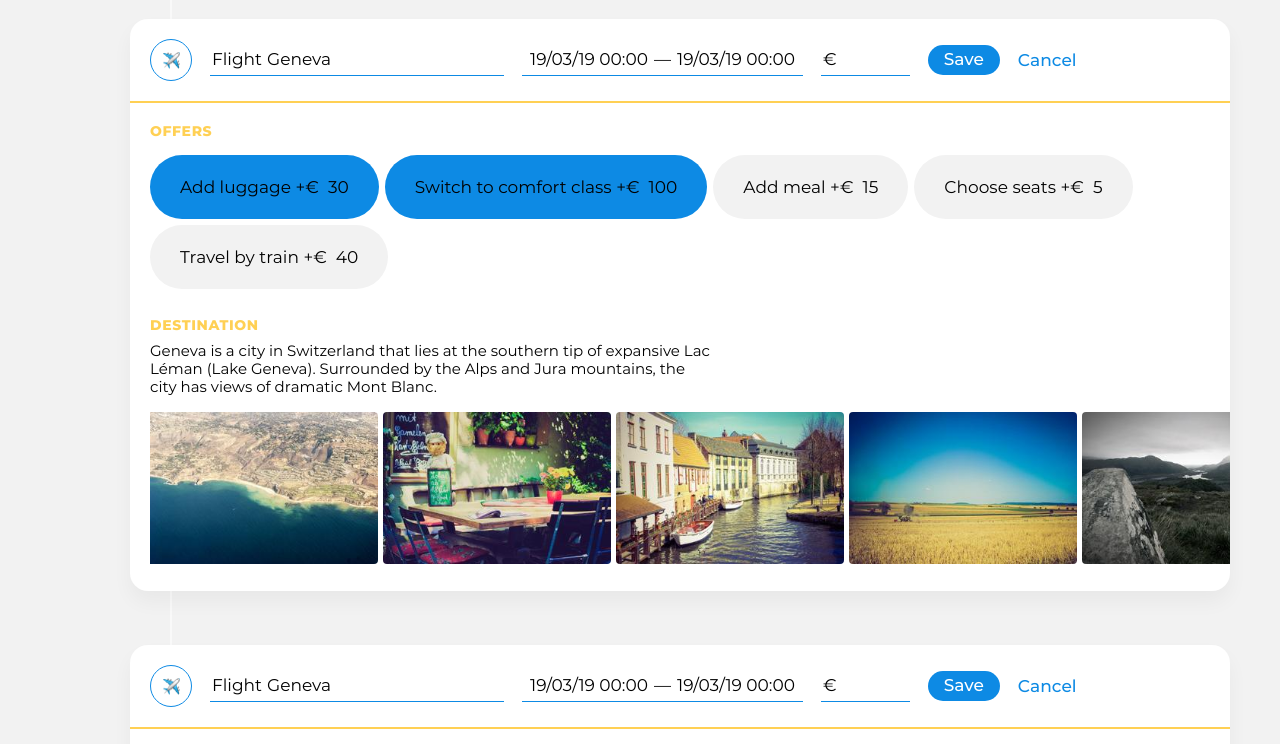
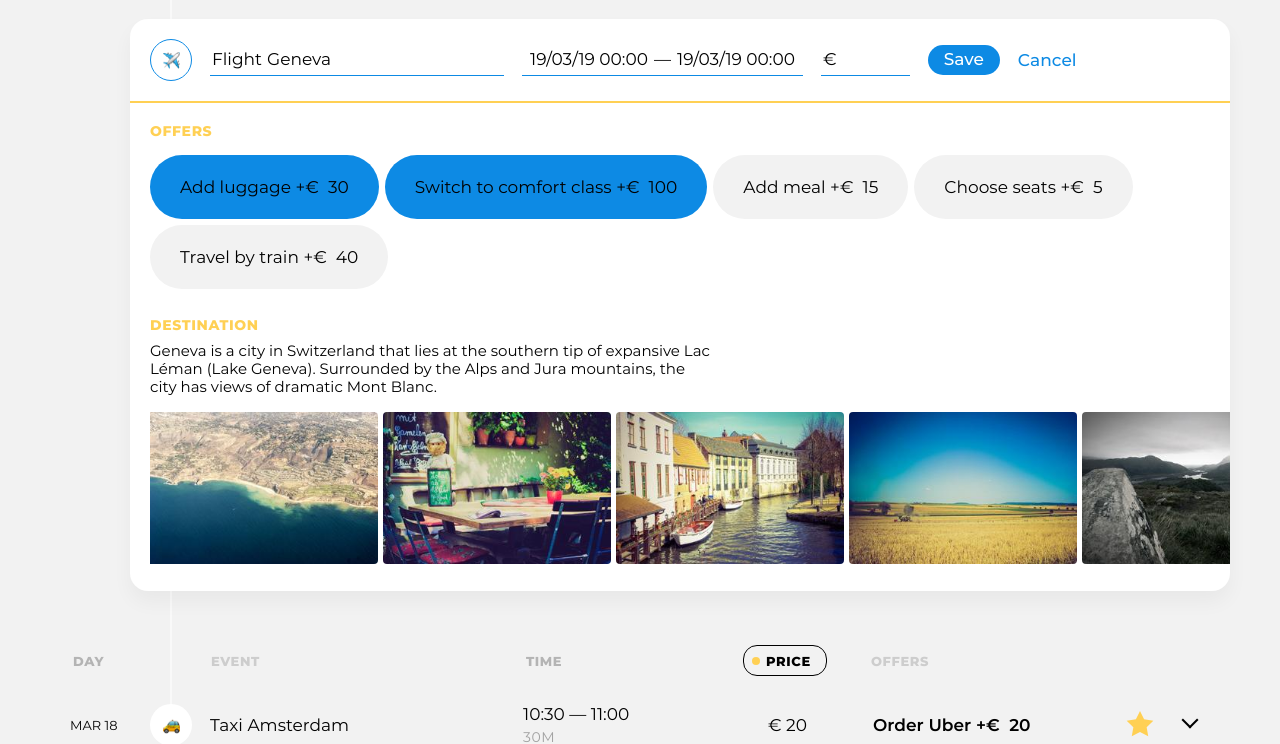
Before and after one commit to mashkust/1848453-big-trip-16, a website built with webpack: page public/index.html in a window 1280 px wide. Shown: the part 90-834 px from the top of the page. Built offline with nearby package versions, Linux system fonts and the light colour scheme.

Commit message:
Структура данных

```diff
--- a/package.json
+++ b/package.json
@@ -23,6 +23,8 @@
     "@babel/plugin-proposal-nullish-coalescing-operator": "^7.16.0",
     "@babel/plugin-proposal-optional-chaining": "^7.16.0",
     "babel-loader": "^8.2.3",
+    "dayjs": "^1.10.7",
+    "flatpickr": "^4.6.9",
     "webpack": "^5.64.4",
     "webpack-cli": "^4.9.1",
     "webpack-dev-server": "^4.6.0"
--- a/src/main.js
+++ b/src/main.js
@@ -5,9 +5,21 @@ import {editPointTemplate} from './view/form-edit-view.js';
 // import {addPointTemplate} from './view/form-add-view.js';
 import {createPointTemplate} from './view/point-list-view.js';
 import {renderTemplate, RenderPosition} from './render.js';
+import {generatePoint} from './mock/task.js';
 
 const TASK_COUNT = 3;
+const LENGHT_POINTS_ARRAY =16;
 
+const createPoints = () => {
+  const POINTS_ARRAY = [];
+  for(let index = 0; index < LENGHT_POINTS_ARRAY-1; index++) {
+    POINTS_ARRAY[index] = generatePoint(index);
+  }
+  return POINTS_ARRAY;
+};
+
+const POINTS = createPoints();
+console.log(POINTS);
 
 const siteBodyElement = document.querySelector('.page-body');
 const siteNavigationElement = siteBodyElement.querySelector('.trip-controls__navigation');
@@ -18,7 +30,6 @@ const siteEventsElement = siteBodyElement.querySelector('.trip-events');
 renderTemplate(siteFiltersElement, createFilterTemplate(), RenderPosition.BEFOREEND);
 renderTemplate(siteNavigationElement, createSiteMenuTemplate(), RenderPosition.BEFOREEND);
 renderTemplate(siteEventsElement, editPointTemplate(), RenderPosition.AFTERBEGIN);
-renderTemplate(siteEventsElement, editPointTemplate(), RenderPosition.AFTERBEGIN);
 renderTemplate(siteEventsElement, createSortTemplate(), RenderPosition.BEFOREEND);
 
 for (let i = 0; i < TASK_COUNT; i++) {
--- /dev/null
+++ b/src/mock/arrays.js
@@ -0,0 +1,163 @@
+export const types = [
+  'taxi',
+  'bus',
+  'train',
+  'ship',
+  'drive',
+  'flight',
+  'check-in',
+  'sightseeing',
+  'restaurant',
+];
+
+export const cities = [
+  'Amsterdam',
+  'Chamonix',
+  'Geneva',
+];
+
+export const offers=[
+  {
+    type: 'taxi',
+    offers: [
+      {
+        id: 1,
+        title: 'Upgrade to a business class',
+        price: 120
+      }, {
+        id: 2,
+        title: 'Choose the radio station',
+        price: 60
+      }, {
+        id: 3,
+        title: 'Order Ubern',
+        price: 20
+      },
+    ]
+  },
+  {
+    type: 'flight',
+    offers: [
+      {
+        id: 4,
+        title: 'Add luggage',
+        price: 50
+      }, {
+        id: 5,
+        title: 'Switch to comfort',
+        price: 100
+      }, {
+        id: 6,
+        title: 'Add meal',
+        price: 15
+      }, {
+        id: 7,
+        title: 'Choose seats',
+        price: 5
+      }, {
+        id: 8,
+        title: 'Travel by train',
+        price: 40
+      },
+    ]
+  },
+  {
+    type: 'drive',
+    offers: [
+      {
+        id: 9,
+        title: 'Rent a carn',
+        price: 200
+      },
+    ]
+  },
+  {
+    type: 'check-in',
+    offers: [
+      {
+        id: 10,
+        title: 'Add breakfast',
+        price: 50
+      },
+    ]
+  },
+  {
+    type: 'sightseeing',
+    offers: [
+      {
+        id: 11,
+        title: 'Book tickets',
+        price: 40
+      }, {
+        id: 12,
+        title: 'Lunch in city',
+        price: 30
+      },
+    ]
+  },
+];
+// export const offers=[
+//   {
+//     id: 1,
+//     title: 'Upgrade to a business class',
+//     price: 120
+//   }, {
+//     id: 2,
+//     title: 'Choose the radio station',
+//     price: 60
+//   }, {
+//     id: 3,
+//     title: 'Order Ubern',
+//     price: 20
+//   }, {
+//     id: 4,
+//     title: 'Add luggage',
+//     price: 50
+//   }, {
+//     id: 5,
+//     title: 'Switch to comfort',
+//     price: 100
+//   }, {
+//     id: 6,
+//     title: 'Add meal',
+//     price: 15
+//   }, {
+//     id: 7,
+//     title: 'Choose seats',
+//     price: 5
+//   }, {
+//     id: 8,
+//     title: 'Travel by train',
+//     price: 40
+//   }, {
+//     id: 9,
+//     title: 'Rent a carn',
+//     price: 200
+//   }, {
+//     id: 10,
+//     title: 'Add breakfast',
+//     price: 50
+//   }, {
+//     id: 11,
+//     title: 'Book tickets',
+//     price: 40
+//   }, {
+//     id: 12,
+//     title: 'Lunch in city',
+//     price: 30
+//   }
+// ];
+
+export const descriptions=[
+  'Lorem ipsum dolor sit amet, consectetur adipiscing elit.',
+  'Cras aliquet varius magna, non porta ligula feugiat eget.',
+  'Fusce tristique felis at fermentum pharetra.',
+  'Aliquam id orci ut lectus varius viverra.',
+  'Nullam nunc ex, convallis sed finibus eget, sollicitudin eget ante.',
+  'Phasellus eros mauris, condimentum sed nibh vitae, sodales efficitur ipsum.',
+  'Sed blandit, eros vel aliquam faucibus, purus ex euismod diam, eu luctus nunc ante ut dui.',
+  'Sed sed nisi sed augue convallis suscipit in sed felis.',
+  'Aliquam erat volutpat.',
+  'Nunc fermentum tortor ac porta dapibus.',
+  'In rutrum ac purus sit amet tempus.'
+];
--- /dev/null
+++ b/src/mock/task.js
@@ -0,0 +1,127 @@
+import {types,offers,cities,descriptions} from './arrays.js';
+// Функция из интернета по генерации случайного числа из диапазона
+// Источник - https://github.com/you-dont-need/You-Dont-Need-Lodash-Underscore#_random
+const getRandomInteger = (a = 0, b = 1) => {
+  const lower = Math.ceil(Math.min(a, b));
+  const upper = Math.floor(Math.max(a, b));
+
+  return Math.floor(lower + Math.random() * (upper - lower + 1));
+};
+
+// const getRandomIndex = (descriptions)=> {
+//   getRandomInteger(0, descriptions.length - 1);
+// };
+
+const getRandomArray = (some) => {
+  const ARRAY = [];
+  if (some===undefined ) {
+    return ARRAY;
+  }
+  const MAX_LENGHT = some.length;
+  const LENGHT_ARRAY = getRandomInteger(0, MAX_LENGHT);
+  for(let index = 0; index < LENGHT_ARRAY; index++) {
+    const INDEX_EL = getRandomInteger(0, LENGHT_ARRAY-1);
+    const ELEM = some[INDEX_EL];
+    if (!ARRAY.includes(ELEM)) {
+      ARRAY.push(ELEM);
+    }
+  }
+  return ARRAY;
+};
+
+// const createOffersArray = (someType)=> {
+//   const someArray = [];
+//   if (someType === types[0]) {
+//     for (let i=0; i<=2; i++) {
+//       someArray.push(offers[i]);
+//     }
+//   }
+//   else if (someType === types[5]) {
+//     for (let i=3; i<=7; i++) {
+//       someArray.push(offers[i]);
+//       return someArray;
+//     }
+//   }
+//   else if (someType === types[6]) {
+//     for (let i=9; i<=9; i++) {
+//       someArray.push(offers[i]);
+//       return someArray;
+//     }
+//   }
+//   else if (someType === types[7]) {
+//     for (let i=10; i<=11; i++) {
+//       someArray.push(offers[i]);
+//       return someArray;
+//     }
+//   }
+//   else if (someType === types[4]) {
+//     for (let i=8; i<=8; i++) {
+//       someArray.push(offers[i]);
+//       return someArray;
+//     }
+//   }
+//   else {
+//     return someArray;}
+// };
+
+const generateOffer = (someType, offersArray) => {
+  const someoffer = offersArray.find((el) => el.type === someType);
+  if (someoffer) {
+    const offer ={
+      type: someType,
+      offers: getRandomArray(someoffer.offers)
+    };
+    return offer;
+  }
+  else {
+    const offer ={
+      type: someType,
+      offers: getRandomArray(0)
+    };
+    return offer;
+  }
+};
+
+const generateCity = () => {
+  const randomIndex = getRandomInteger(0, cities.length - 1);
+  return cities[randomIndex];
+};
+
+const generateDestination = () => {
+  const someDescriptions = getRandomArray(descriptions).join(' ');
+  const destination ={
+    description: someDescriptions,
+    name: generateCity(),
+    pictures: [
+      {
+        src: 'http://picsum.photos/248/152?r=${getRandomInteger}',
+        description: someDescriptions,
+      }
+    ]
+  };
+  return destination;
+};
+
+const generateType = () => {
+  const randomIndex = getRandomInteger(0, types.length - 1);
+  return types[randomIndex];
+};
+
+const generatePrice = () => {
+  const randomPrice = getRandomInteger(0, 2000);
+  return randomPrice;
+};
+
+export const generatePoint = (numberId) => {
+  const someType = generateType();
+  return {
+    baseprice: generatePrice (),
+    datefrom: '2019-07-10T22:55:56.845Z',
+    dateto: '2019-07-11T11:22:13.375Z',
+    destination: generateDestination(),
+    id: String(numberId),
+    isfavorite: Boolean(getRandomInteger(0, 1)),
+    offers: generateOffer(someType,offers),
+    type: someType
+  };
+};
```
Also changed, not shown: public/bundle.js (deleted, +0 -8 lines), public/index.html (+0 -1 lines), 1 other file.
